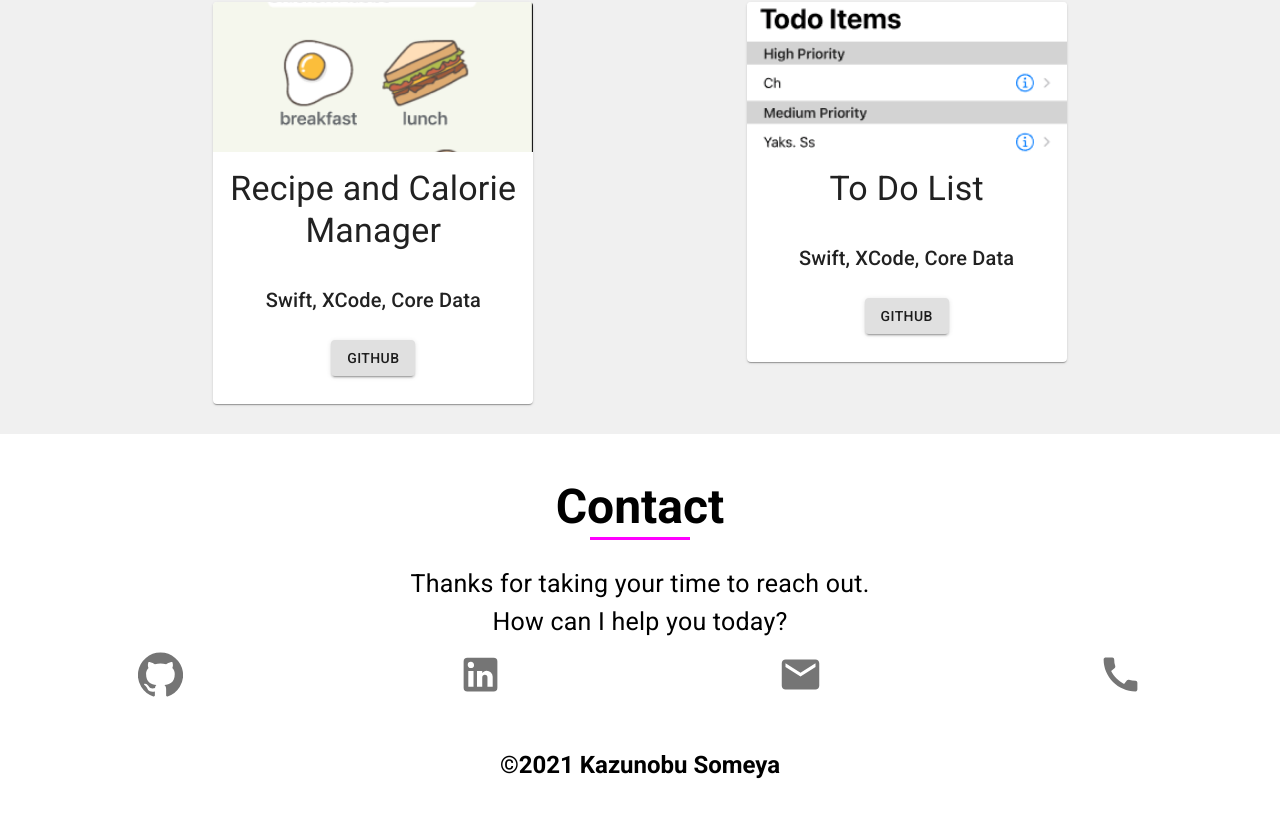
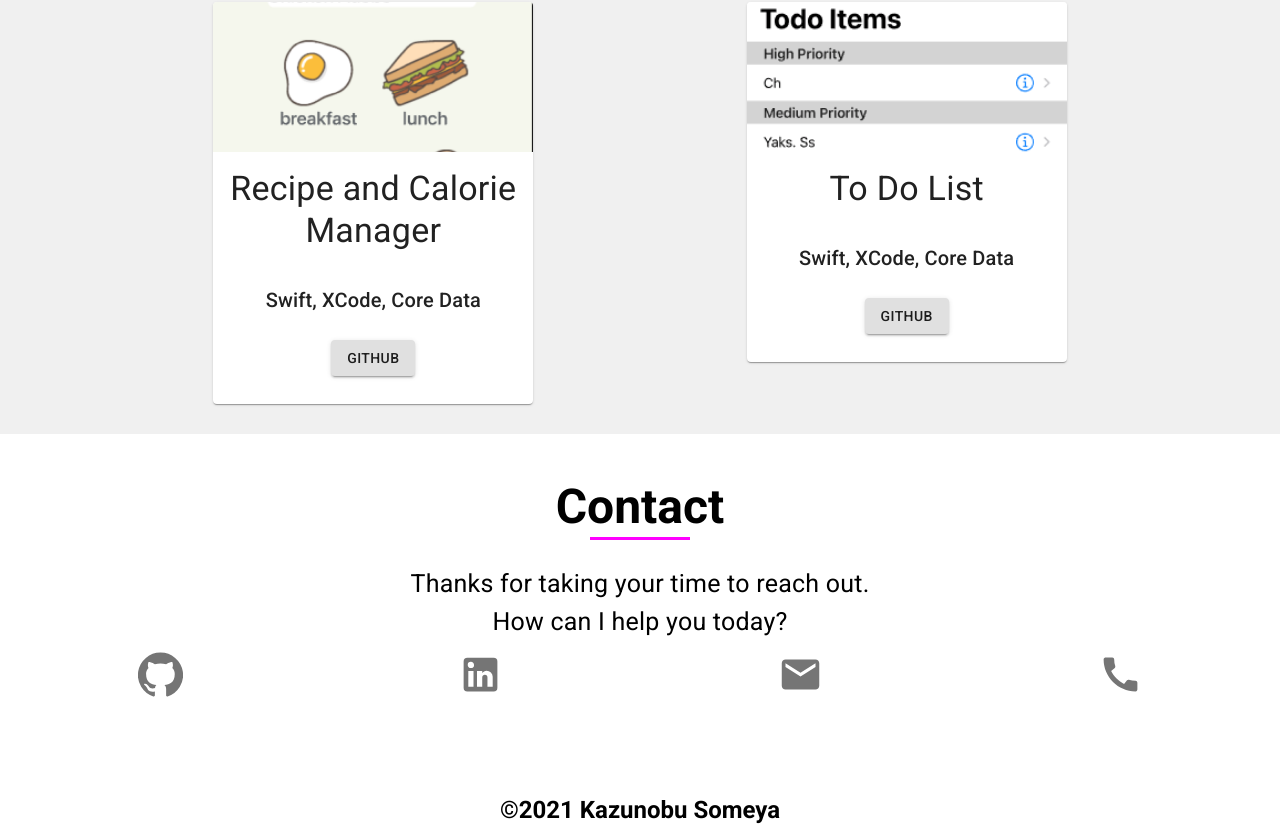
Before and after one commit to wangkalbi-gernessen/next-portfolio-website, a Next.js app: page / in a window 1280 px wide. Shown: the part 2810-3636 px from the top of the page. Before the commit the page ends 3591 px from the top, so only its background shows below. Built offline with nearby package versions, Linux system fonts and the light colour scheme.

Commit message:
Change minHeight to 40vh on Contact

```diff
--- a/components/Contact.js
+++ b/components/Contact.js
@@ -10,7 +10,7 @@ const useStyle = makeStyles({
     margin: 0,
     padding: 0,
     minWidth: "100%",
-    minHeight: "30vh",
+    minHeight: "40vh",
     background: "white"
   },
   title: {
```
